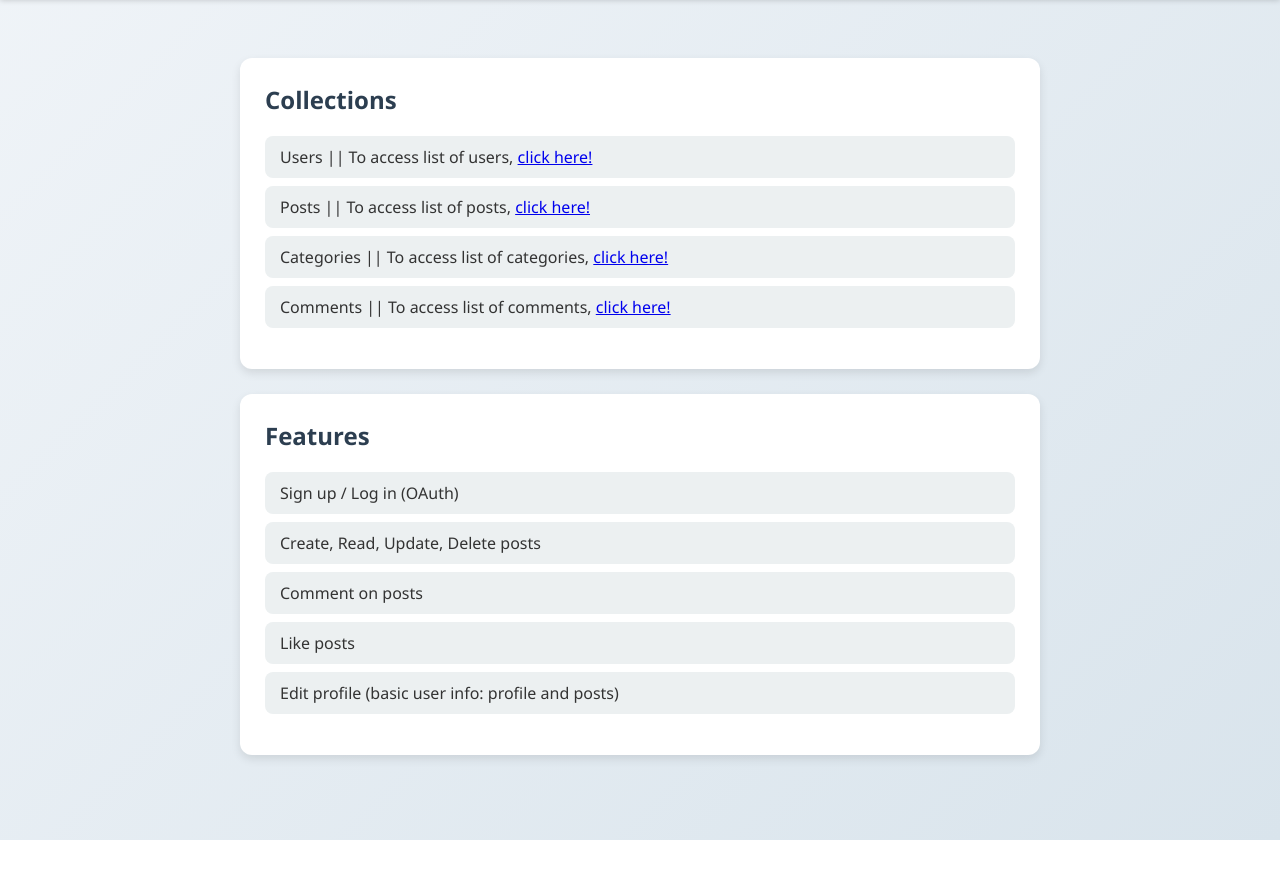
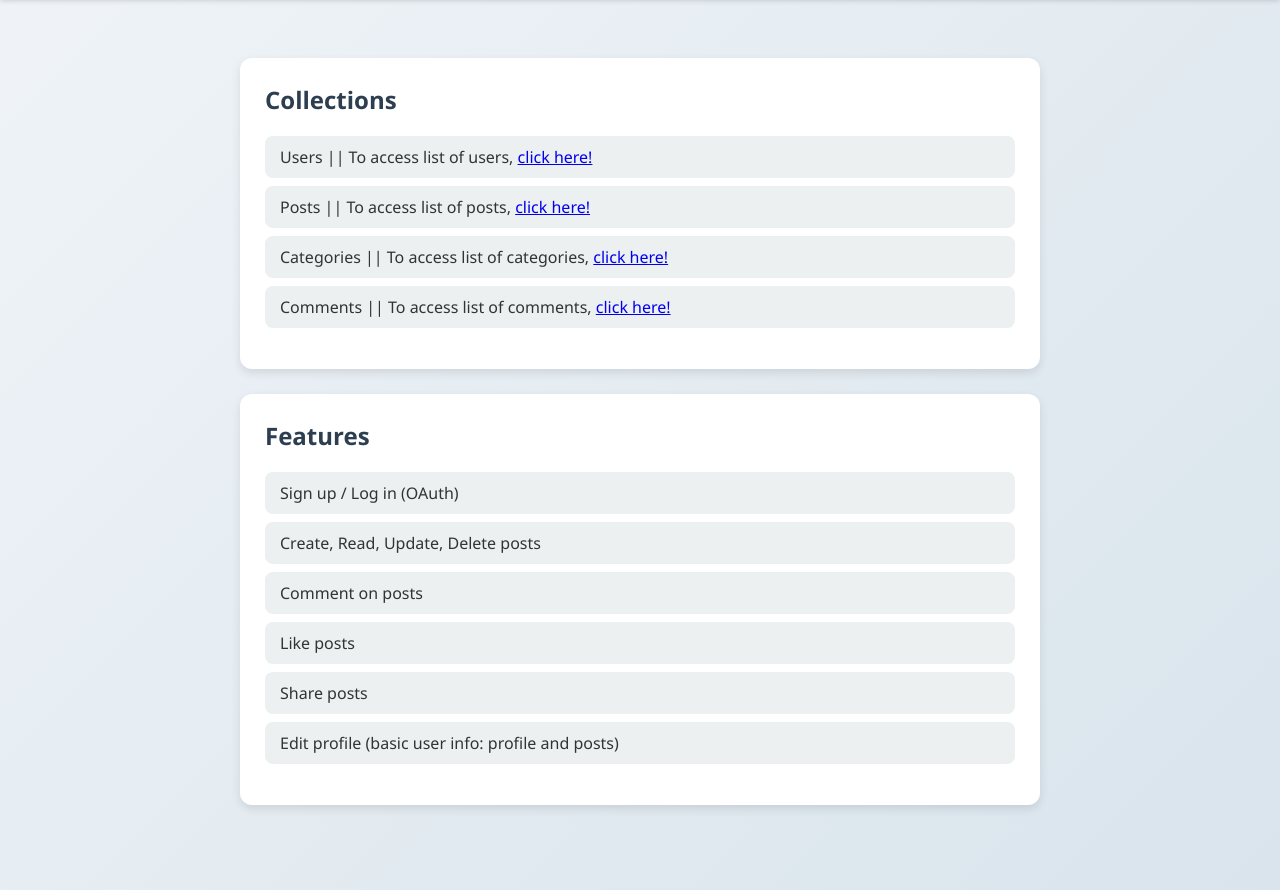
Before and after one commit to dev-medina29/cse341_team_project, a website: page public/home.html in a window 1280 px wide. Shown: the part 90-980 px from the top of the page. Before the commit the page ends 930 px from the top, so only its background shows below. Drawn offline with Linux system fonts and the light colour scheme.

```diff
--- a/public/home.html
+++ b/public/home.html
@@ -101,6 +101,7 @@
                 <li>Create, Read, Update, Delete posts</li>
                 <li>Comment on posts</li>
                 <li>Like posts</li>
+                <li>Share posts</li>
                 <li>Edit profile (basic user info: profile and posts)</li>
             </ul>
         </div>
```
